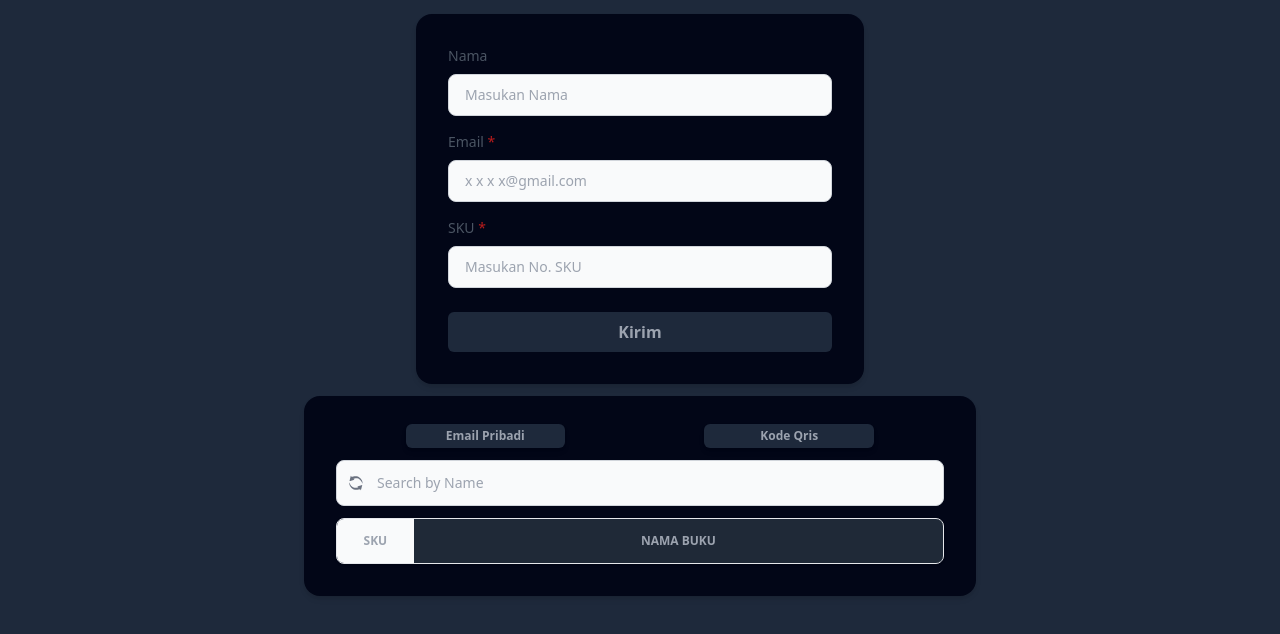
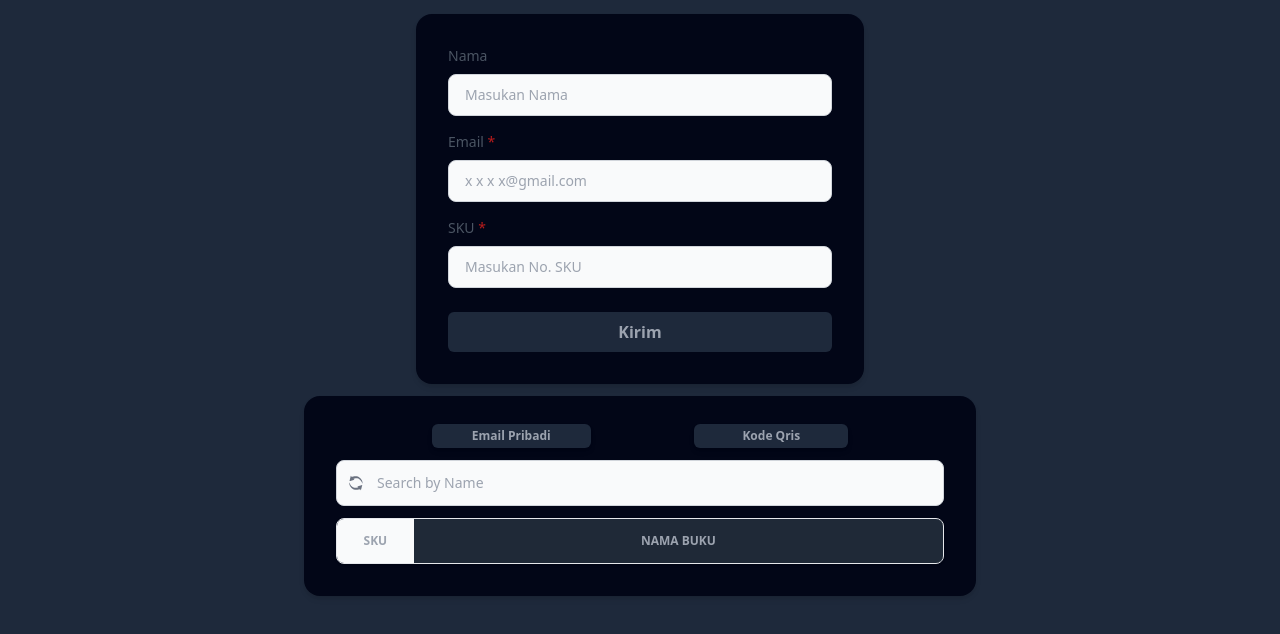
Before and after one commit to Zunnazif/zunnaclient, a website with bundled scripts: page index.html in a window 1280 px wide. Shown: the part 70-704 px from the top of the page. Built offline with nearby package versions, Linux system fonts and the light colour scheme.

Commit message:
add button email & qris

```diff
--- a/index.html
+++ b/index.html
@@ -121,7 +121,7 @@
                 <div onclick="email()" class="mx-auto bg-slate-800 rounded-md px-10 py-1 shadow-md mt-3 cursor-pointer hover:bg-slate-600 active:outline-none active:bg-slate-800 active:text-black">
                     Email Pribadi
                 </div>
-                <div onclick="qris()" class="mx-auto bg-slate-800 rounded-md px-14 py-1 shadow-md mt-3 cursor-pointer hover:bg-slate-600 active:outline-none active:bg-slate-800 active:text-black">
+                <div onclick="qris()" class="mx-auto bg-slate-800 rounded-md ml-2 px-12 py-1 shadow-md mt-3 cursor-pointer hover:bg-slate-600 active:outline-none active:bg-slate-800 active:text-black">
                     Kode Qris
                 </div>
             </div>
```
